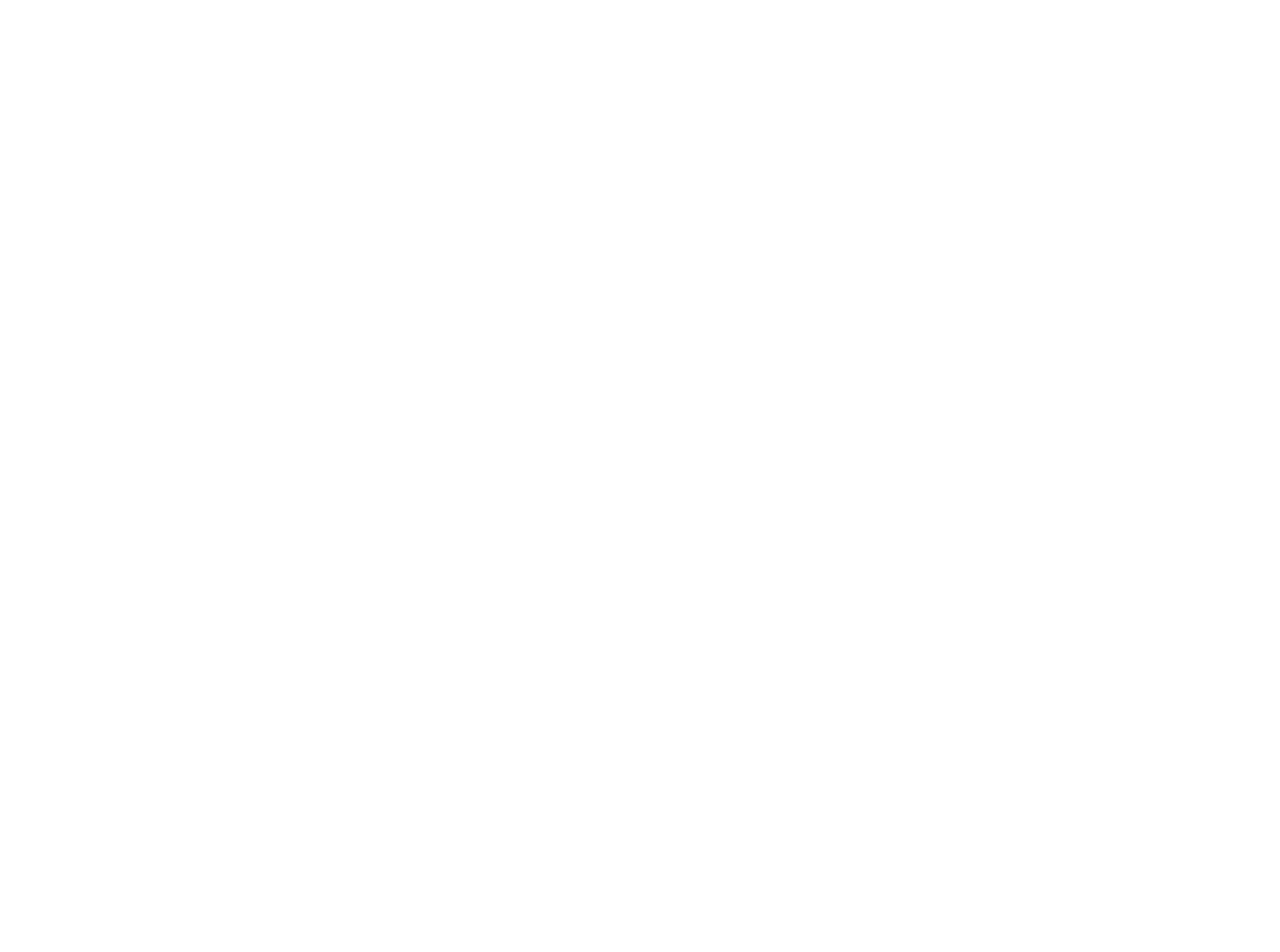
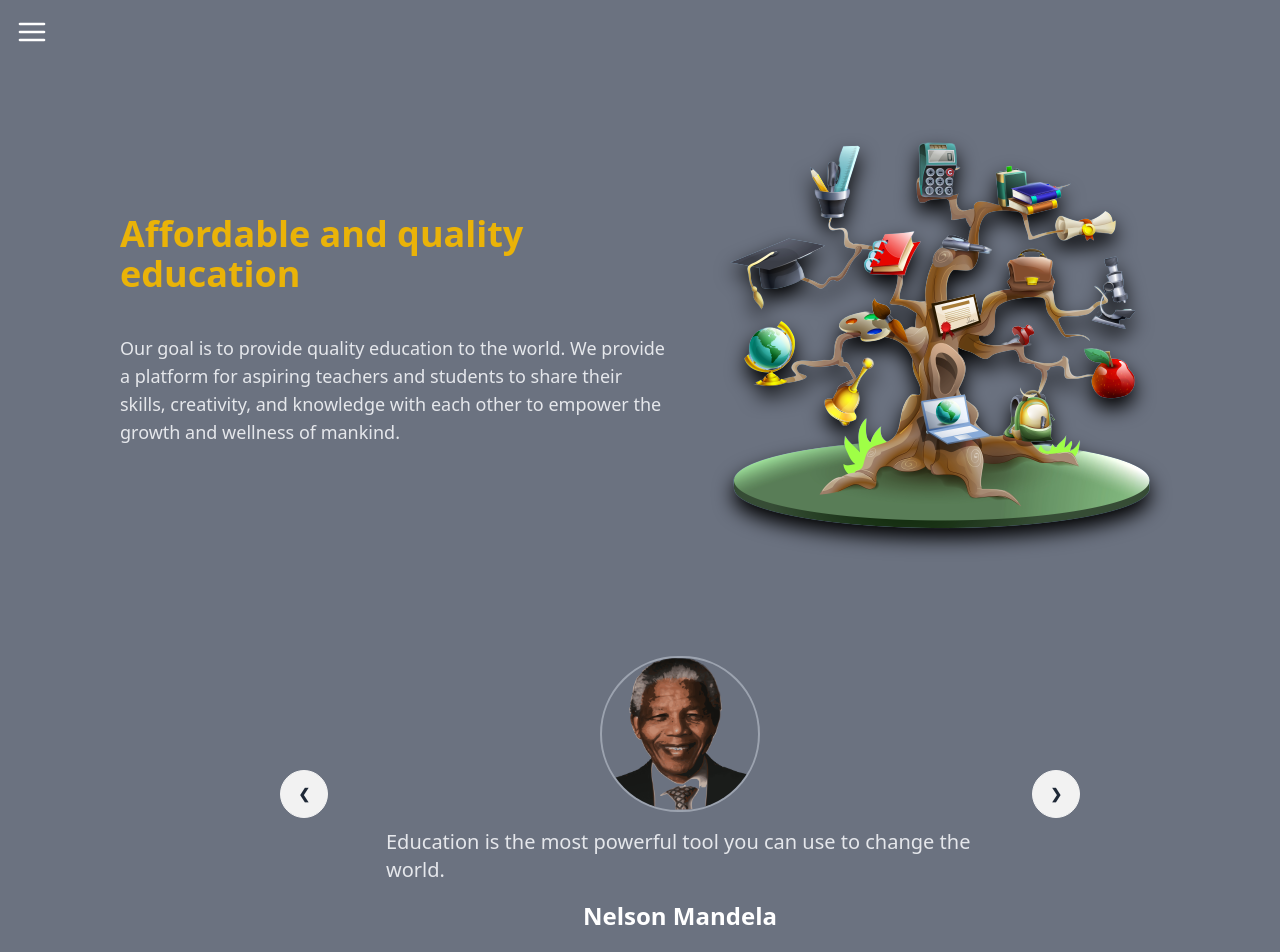
Before and after one commit to vipultiwari22/BackendProject, a React (Vite) app in the folder Frontend/lms-fronted/: page /About in a window 1280 px wide. Before the commit this address had no page. Shown: the top 952 px of the page. Before the commit the page ends 800 px from the top, so only its background shows below. Built offline with nearby package versions, Linux system fonts and the light colour scheme.

Commit message:
adding Carousel

```diff
--- a/Frontend/lms-fronted/src/App.jsx
+++ b/Frontend/lms-fronted/src/App.jsx
@@ -2,6 +2,7 @@
 import "./App.css";
 import { Route, Routes } from "react-router-dom";
 import HomePage from "./Pages/HomePage";
+import AboutUs from "./Pages/AboutUs";
 
 function App() {
   const [count, setCount] = useState(0);
@@ -10,6 +11,7 @@
     <>
       <Routes>
         <Route path="/" element={<HomePage />}></Route>
+        <Route path="/About" element={<AboutUs />}></Route>
       </Routes>
     </>
   );
--- /dev/null
+++ b/Frontend/lms-fronted/src/Components/CarousalSlide.jsx
@@ -0,0 +1,33 @@
+import React from "react";
+
+function CarousalSlide({ image, title, description, slideNumber, totalSlide }) {
+  // Calculate the next slide number
+  const nextSlide = slideNumber === totalSlide ? 1 : slideNumber + 1;
+
+  return (
+    <div id={`Slide${slideNumber}`} className="carousel-item relative w-full">
+      <div className="flex flex-col items-center justify-center gap-4 px-[15%]">
+        <img
+          src={image}
+          className="w-40 rounded-full border-2 border-gray-400"
+          alt={title} // Add alt text for accessibility
+        />
+        <p className="text-xl text-gray-200">{description}</p>
+        <h3 className="text-2xl font-semibold">{title}</h3>
+        <div className="absolute flex justify-between transform -translate-y-1/2 left-5 right-5 top-1/2">
+          <a
+            href={`#Slide${slideNumber === 1 ? totalSlide : slideNumber - 1}`}
+            className="btn btn-circle"
+          >
+            ❮
+          </a>
+          <a href={`#Slide${nextSlide}`} className="btn btn-circle">
+            ❯
+          </a>
+        </div>
+      </div>
+    </div>
+  );
+}
+
+export default CarousalSlide;
--- /dev/null
+++ b/Frontend/lms-fronted/src/Constants/CelebretiesData.js
@@ -0,0 +1,45 @@
+import apj from "../assets/images/apj.png";
+import billGates from "../assets/images/billGates.png";
+import einstein from "../assets/images/einstein.png";
+import nelsonMandela from "../assets/images/nelsonMandela.png";
+import stevejobs from "../assets/images/steveJobs.png";
+
+const celebrities = [
+  {
+    title: "Nelson Mandela",
+    description:
+      "Education is the most powerful tool you can use to change the world.",
+    image: nelsonMandela,
+    slideNumber: 1,
+  },
+  {
+    title: "APJ Abdul Kalam",
+    description:
+      "Let us sacrifice our today so that our children can have a better tomorrow.",
+    image: apj,
+    slideNumber: 2,
+  },
+  {
+    title: "Albert Einstein",
+    description:
+      "Imagination is more important than knowledge. For knowledge is limited, whereas imagination embraces the entire world, stimulating progress, giving birth to evolution.",
+    image: einstein,
+    slideNumber: 3,
+  },
+  {
+    title: "Steve Jobs",
+    description:
+      "The people who are crazy enough to think they can change the world are the ones who do.",
+    image: stevejobs,
+    slideNumber: 4,
+  },
+  {
+    title: "Bill Gates",
+    description:
+      "Your most unhappy customers are your greatest source of learning.",
+    image: billGates,
+    slideNumber: 5,
+  },
+];
+
+export default celebrities;
--- a/Frontend/lms-fronted/src/Layouts/HomeLayout.jsx
+++ b/Frontend/lms-fronted/src/Layouts/HomeLayout.jsx
@@ -51,7 +51,7 @@
           </div>
           <div className="drawer-side w-0">
             <label htmlFor="my-drawer" className="drawer-overlay"></label>
-            <ul className="menu p-4 w-48 sm:w-80 bg-base-200 text-base-content relative">
+            <ul className="menu p-4 w-48 h-[100%] sm:w-80 bg-base-200 text-base-content relative">
               <li className="w-fit absolute right-2 z-50">
                 <button onClick={hideDrawer}>
                   <AiFillCloseCircle size={24} />
@@ -89,7 +89,7 @@
               )}
 
               {isLoggedIn && (
-                <li className="absolute bottom-4">
+                <li className="absolute bottom-4 w-[90%]">
                   <div className="w-full flex items-center justify-center">
                     <button className="btn-primary px-4 py-1 font-semibold rounded-md w-full">
                       <Link to="/user/profile">Profile</Link>
--- a/Frontend/lms-fronted/src/Pages/AboutUs.jsx
+++ b/Frontend/lms-fronted/src/Pages/AboutUs.jsx
@@ -0,0 +1,53 @@
+import React from "react";
+import HomeLayout from "../Layouts/HomeLayout";
+import aboutmainimage from "../assets/images/aboutMainImage.png";
+import CarousalSlide from "../Components/CarousalSlide";
+import celebrities from "../Constants/CelebretiesData";
+
+function AboutUs() {
+  return (
+    <HomeLayout>
+      <div className="pl-20 pt-20 flex flex-col text-white">
+        <div className="flex items-center gap-5 mx-10">
+          <section className="w-1/2 space-y-10">
+            <h1 className="text-4xl text-yellow-500 font-semibold">
+              Affordable and quality education
+            </h1>
+            <p className="text-lg text-gray-200">
+              Our goal is to provide quality education to the world. We provide
+              a platform for aspiring teachers and students to share their
+              skills, creativity, and knowledge with each other to empower the
+              growth and wellness of mankind.
+            </p>
+          </section>
+          <div className="w-1/2">
+            <img
+              className="drop-shadow-xl"
+              id="test1"
+              style={{
+                filter: "drop-shadow(0px 10px 10px rgb(0,0,0))",
+              }}
+              src={aboutmainimage}
+              alt="aboutmainimage"
+            />
+          </div>
+        </div>
+
+        {/* Carousel Start Here */}
+
+        <div className="carousel w-[70%] m-auto my-16">
+          {celebrities &&
+            celebrities.map((celebrity) => (
+              <CarousalSlide
+                {...celebrity}
+                key={celebrity.slideNumber}
+                totalSlide={celebrity.length}
+              />
+            ))}
+        </div>
+      </div>
+    </HomeLayout>
+  );
+}
+
+export default AboutUs;
```
